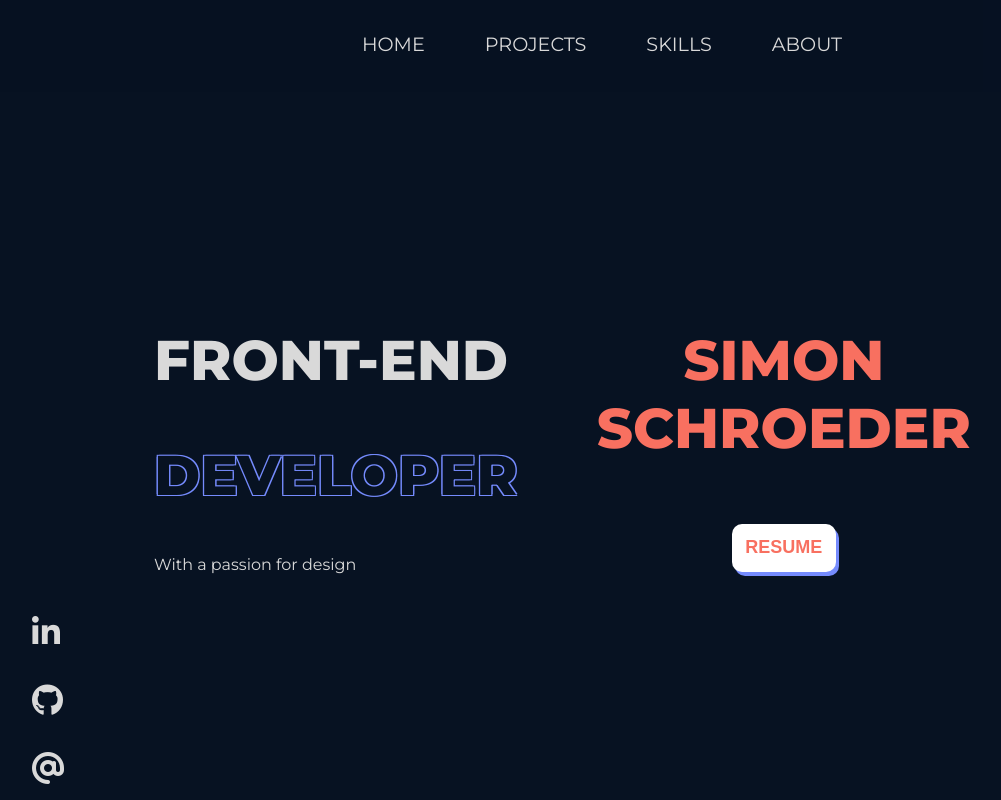
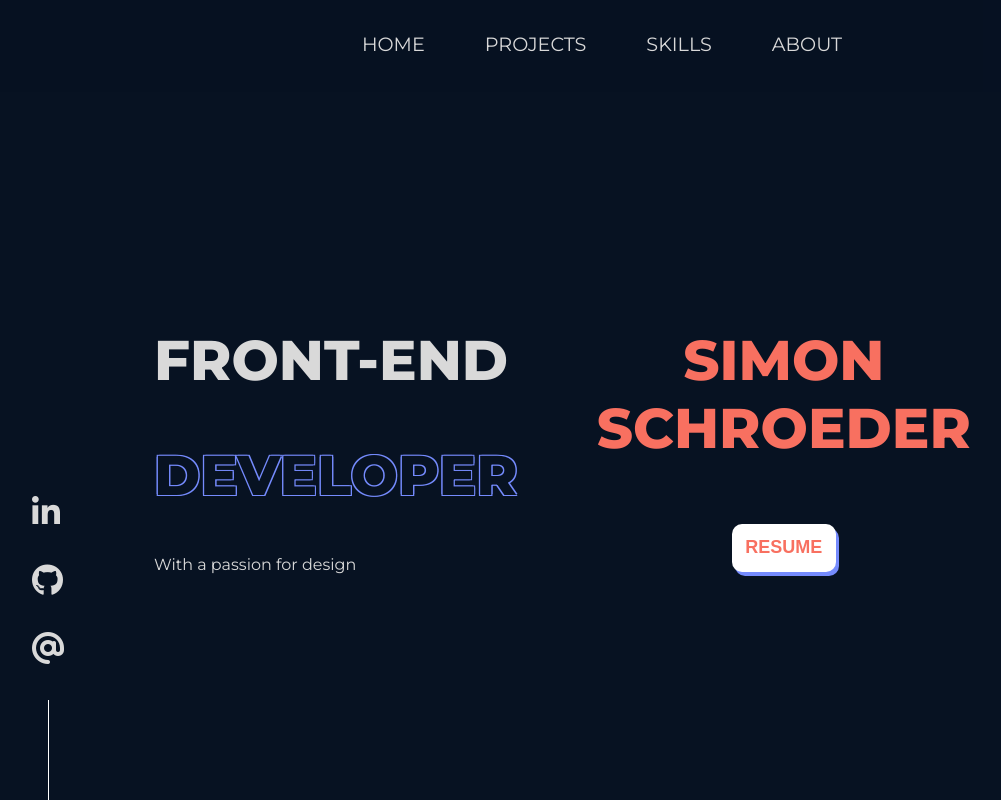
Before and after one commit to SchroederSimon/portfolio-react-vite, a React (Vite) app: page / in a window 1280 px wide. Shown: the top 800 px of the page, without its empty margins (38-1039 px from the left). Built offline with nearby package versions, Linux system fonts and the light colour scheme.

Commit message:
Sidebar off position on lower res

```diff
--- a/src/components/Sidebar/Sidebar.css
+++ b/src/components/Sidebar/Sidebar.css
@@ -1,6 +1,6 @@
 .sidebar {
     position: fixed;
-    top: 600px;
+    top: 60%;
     width: auto;
     left: 70px;
 }
```
